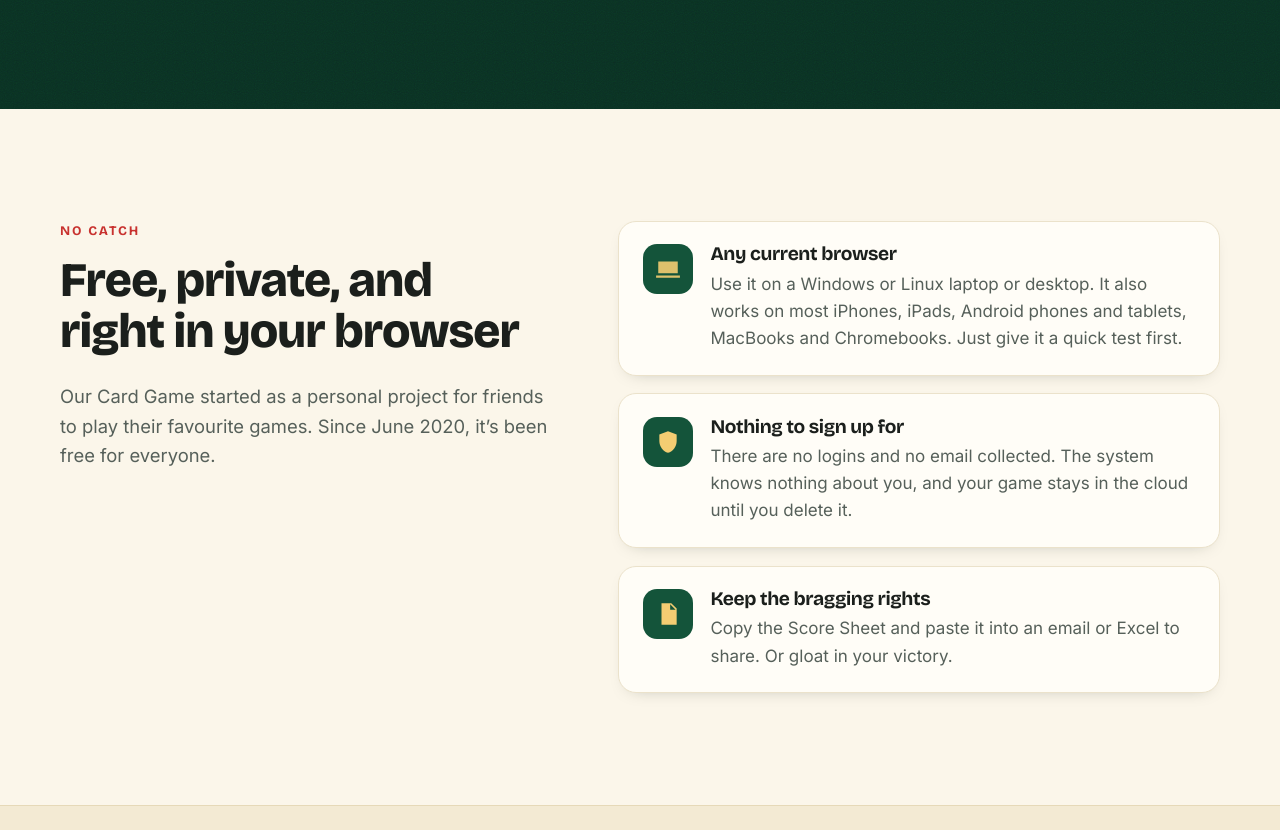
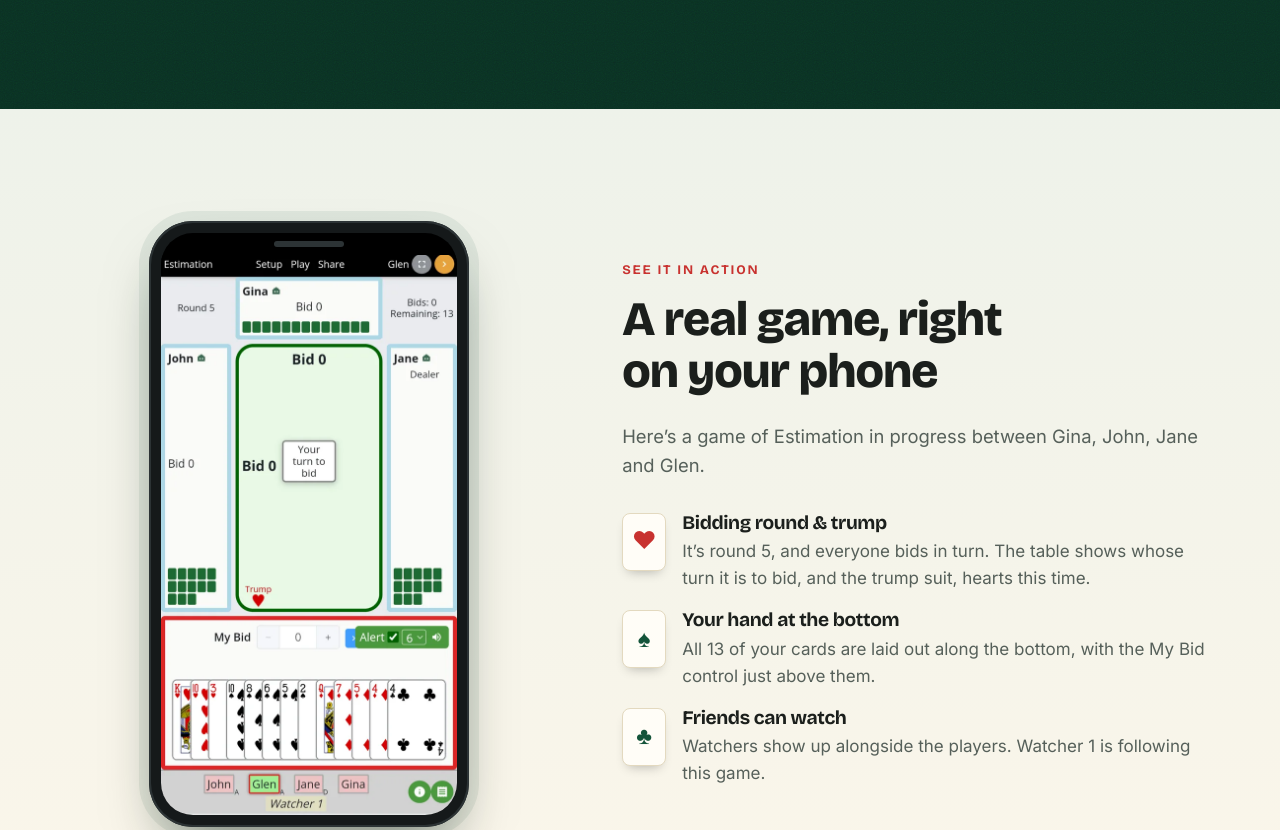
Before and after one commit to leo-mcg/ourcardgame, a plain HTML site: page index.html in a window 1280 px wide. Shown: the part 2333-3163 px from the top of the page. Drawn offline with nearby package versions, Linux system fonts and the light colour scheme.

Commit message:
Add 'See it in action' section with client app screenshot

```diff
--- a/index.html
+++ b/index.html
@@ -141,6 +141,30 @@
   </div>
 </section>
 
+<!-- SEE IT IN ACTION -->
+<section class="section seeit" id="see-it" aria-labelledby="seeit-title">
+  <div class="wrap seeit__in">
+    <figure class="phone">
+      <div class="phone__screen">
+        <picture>
+          <source srcset="img/screenshot-estimation.webp" type="image/webp">
+          <img src="img/screenshot-estimation.png" width="600" height="1136" loading="lazy" decoding="async" alt="Our Card Game on a phone: an Estimation game in progress with four players, bidding underway and hearts as trump.">
+        </picture>
+      </div>
+    </figure>
+    <div class="seeit__copy">
+      <p class="kicker">See it in action</p>
+      <h2 id="seeit-title">A real game, right on your phone</h2>
+      <p class="sub">Here’s a game of Estimation in progress between Gina, John, Jane and Glen.</p>
+      <ol class="captions">
+        <li><span class="cap__suit red" aria-hidden="true">♥</span><div><h3>Bidding round &amp; trump</h3><p>It’s round 5, and everyone bids in turn. The table shows whose turn it is to bid, and the trump suit, hearts this time.</p></div></li>
+        <li><span class="cap__suit" aria-hidden="true">♠</span><div><h3>Your hand at the bottom</h3><p>All 13 of your cards are laid out along the bottom, with the My Bid control just above them.</p></div></li>
+        <li><span class="cap__suit" aria-hidden="true">♣</span><div><h3>Friends can watch</h3><p>Watchers show up alongside the players. Watcher 1 is following this game.</p></div></li>
+      </ol>
+    </div>
+  </div>
+</section>
+
 <!-- FREE / ANY BROWSER -->
 <section class="section free" aria-labelledby="free-title">
   <div class="wrap free__in">
--- a/styles.css
+++ b/styles.css
@@ -228,3 +228,23 @@ h1,h2{text-wrap:balance}
   .card .big{font-size:5.6rem}
   .hero__art{height:470px}
 }
+
+/* see it in action */
+.seeit{background:linear-gradient(180deg,#eef2ea,var(--cream))}
+.seeit__in{display:grid;grid-template-columns:minmax(0,1fr) 1.2fr;gap:4rem;align-items:center}
+.phone{position:relative;margin:0 auto;width:min(320px,100%);padding:12px;border-radius:44px;background:#15191a;
+  box-shadow:0 0 0 2px #2c3335 inset,0 30px 60px -20px rgba(10,30,20,.55),0 0 0 10px rgba(20,84,58,.08)}
+.phone::before{content:"";position:absolute;top:20px;left:50%;width:70px;height:6px;margin-left:-35px;border-radius:6px;background:#2c3335;z-index:1}
+.phone__screen{border-radius:32px;overflow:hidden;background:#000;padding-top:22px}
+.phone__screen img{width:100%;height:auto}
+.captions{list-style:none;margin:2rem 0 0;padding:0;display:grid;gap:1.1rem}
+.captions li{display:flex;gap:1rem;align-items:flex-start}
+.cap__suit{flex:none;width:44px;height:58px;border-radius:8px;background:var(--paper);border:1px solid #e3d9bf;box-shadow:0 6px 12px -6px rgba(0,0,0,.3);display:grid;place-items:center;font-size:1.5rem;color:var(--felt)}
+.cap__suit.red{color:var(--red)}
+.captions h3{font-size:1.2rem;margin-bottom:.25em}
+.captions p{margin:0;color:var(--muted)}
+@media (max-width:960px){
+  .seeit__in{grid-template-columns:1fr;gap:2.5rem}
+  .seeit__copy{order:-1}
+  .phone{width:min(290px,100%)}
+}
```
Also changed, not shown: img/screenshot-estimation.png (added), img/screenshot-estimation.webp (added), 1 other file.
